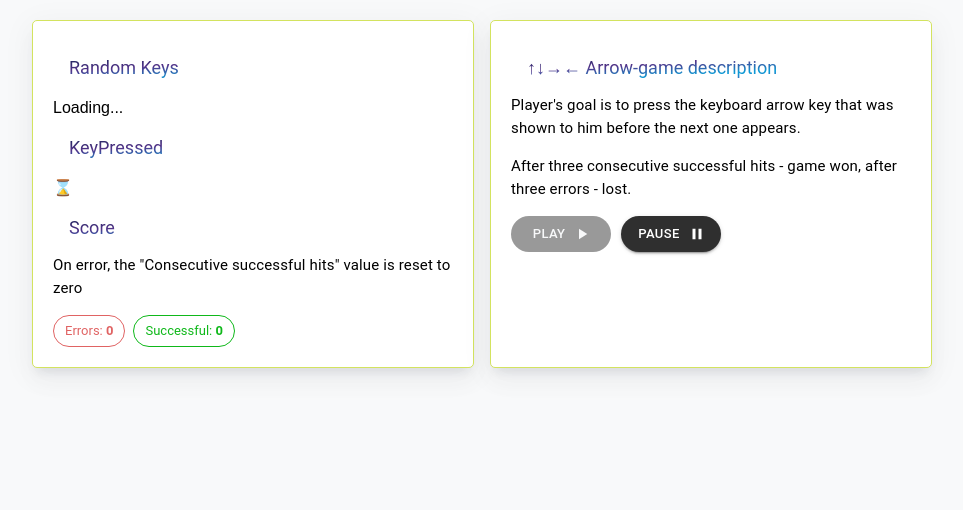
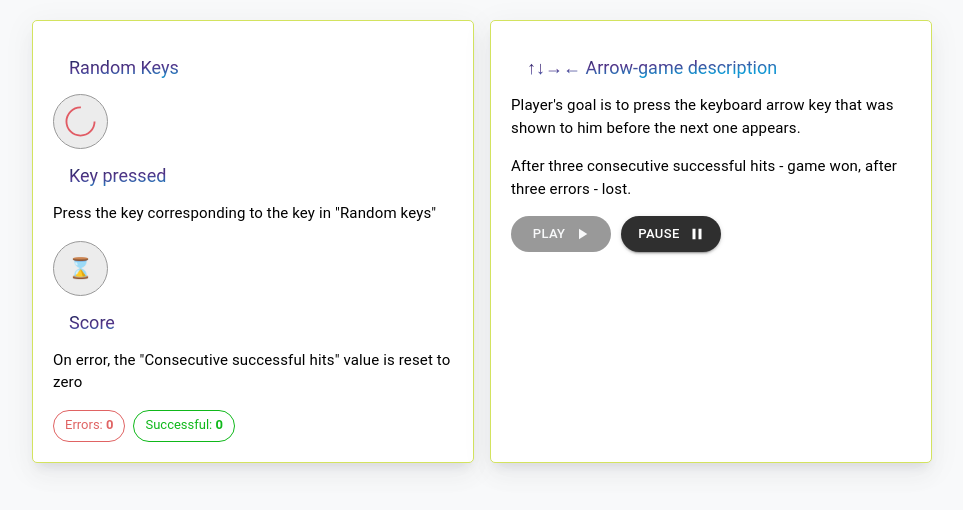
Before and after one commit to Emil-Haraiev/arrow-game, a React (Vite) app: page / in a window 1280 px wide. Both pictures are taken after a click on the button "PLAY". Shown: the top 510 px of the page, without its empty margins (158-1121 px from the left). Built offline with nearby package versions, Linux system fonts and the light colour scheme.

Commit message:
loader and arrow styles

```diff
--- /dev/null
+++ b/src/components/Playground/components/KeyPressed/KeyPressed.module.css
@@ -0,0 +1,18 @@
+.container {
+    margin-bottom: 10px;
+}
+.wrapper {
+    margin-top: var(--spacing-medium);
+    margin-bottom: var(--spacing-medium);
+}
+.icon {
+    display: inline-flex;
+    justify-content: center;
+    align-items: center;
+    width: 55px;
+    height: 55px;
+    font-size: 20px;
+    border: 1px solid var(--color-gray-medium);
+    border-radius: 50%;
+    background-color: var(--color-gray);
+}
--- a/src/components/Playground/components/KeyPressed/KeyPressed.tsx
+++ b/src/components/Playground/components/KeyPressed/KeyPressed.tsx
@@ -1,45 +1,56 @@
-import { useEffect, useCallback } from "react";
+import { useEffect, useCallback } from "react"
 import React from "react";
-import { useAppDispatch } from "../../../../app/hooks";
-import { setEnteredValue } from "../../store/slices";
-import { MAP_ARROW_CODES } from "../../constants";
-import { useKeyPressedElement } from "./hooks";
-import {TypographyHeader} from "../../../UI";
+import { useAppDispatch } from "../../../../app/hooks"
+import { setEnteredValue } from "../../store/slices"
+import { MAP_ARROW_CODES } from "../../constants"
+import { useKeyPressedElement } from "./hooks"
+import { TypographyHeader, TypographyText } from "../../../UI"
+
+import styles from "./KeyPressed.module.css"
 
 export interface IKeyPressedProps {
-  isTimerActive: boolean;
+  isTimerActive: boolean
 }
 
 const KeyPressed: React.FC<IKeyPressedProps> = (props) => {
-  const { isTimerActive } = props;
+  const { isTimerActive } = props
 
-  const keyPressedElement = useKeyPressedElement();
+  const keyPressedElement = useKeyPressedElement()
 
-  const dispatch = useAppDispatch();
+  const dispatch = useAppDispatch()
 
   const handleKeyDown = useCallback(
       (e: KeyboardEvent) => {
         if (MAP_ARROW_CODES.hasOwnProperty(e.key) && isTimerActive) {
-        dispatch(setEnteredValue(e.key));
+          dispatch(setEnteredValue(e.key))
         }
       },
       [dispatch, isTimerActive],
-  );
+  )
 
   useEffect(() => {
-    window.addEventListener("keydown", handleKeyDown);
+    window.addEventListener("keydown", handleKeyDown)
 
     return () => {
-      window.removeEventListener("keydown", handleKeyDown);
-    };
-  });
+      window.removeEventListener("keydown", handleKeyDown)
+    }
+  })
 
   return (
       <div>
-      <TypographyHeader>KeyPressed</TypographyHeader>
-      <span>{keyPressedElement}</span>
+        <TypographyHeader>Key pressed</TypographyHeader>
+
+        <div className={styles.container}>
+          <TypographyText>
+            Press the key corresponding to the key in "Random keys"
+          </TypographyText>
+
+          <div className={styles.wrapper}>
+            <span className={styles.icon}>{keyPressedElement}</span>
           </div>
-  );
-};
+        </div>
+      </div>
+  )
+}
 
-export default KeyPressed;
+export default KeyPressed
--- a/src/components/Playground/components/Modal/Modal.module.css
+++ b/src/components/Playground/components/Modal/Modal.module.css
@@ -12,6 +12,8 @@
     background-color: #fff;
     box-shadow: var(--box-shadow);
 }
+
+
 .modalSuccess {
     border: 1px solid var(--color-green);
     background-color: var(--color-green-light);
--- a/src/components/Playground/components/Modal/Modal.tsx
+++ b/src/components/Playground/components/Modal/Modal.tsx
@@ -31,7 +31,7 @@
                     isSuccessEndGame ? styles.modalSuccess : styles.modalUnsuccess,
                 )}
             >
-                <ResultMessage isSuccessEndGame={isSuccessEndGame} />
+                <ResultMessage  isSuccessEndGame={isSuccessEndGame} />
                 <Button onClick={handleClose} className={styles.button}>
                     Start New Game
                 </Button>
--- /dev/null
+++ b/src/components/Playground/components/Modal/components/ResultMessage/ResultMessage.module.css
@@ -0,0 +1,6 @@
+.wrapper {
+    margin-bottom: 20px;
+}
+.text {
+    text-align: center;
+}
--- a/src/components/Playground/components/Modal/components/ResultMessage/ResultMessage.tsx
+++ b/src/components/Playground/components/Modal/components/ResultMessage/ResultMessage.tsx
@@ -1,21 +1,27 @@
 import React from "react";
-
+import styles from './ResultMessage.module.css'
+import {TypographyText} from "../../../../../UI";
 export interface IResultMessageProps {
   isSuccessEndGame: boolean;
 }
 
+
 const ResultMessage: React.FC<IResultMessageProps> = (props) => {
   const { isSuccessEndGame } = props;
 
-  return isSuccessEndGame ? (
-    <span>
-      Congratulations! <br /> You win!
-    </span>
-  ) : (
-    <span>
-      My regrets. <br /> You have lost this game
-    </span>
-  );
+  return (
+      <div className={styles.wrapper}>
+          {isSuccessEndGame ? (
+              <TypographyText className={styles.text}>
+                  Congratulations! <br /> You win!
+              </TypographyText>
+          ) : (
+              <TypographyText className={styles.text}>
+                  My regrets. <br /> You have lost this game
+              </TypographyText>
+          )}
+      </div>
+  )
 };
 
 export default ResultMessage;
--- /dev/null
+++ b/src/components/Playground/components/RandomKeys/RandomKeys.module.css
@@ -0,0 +1,19 @@
+.wrapper {
+    display: flex;
+    align-items: center;
+    flex-wrap: wrap;
+    gap: 10px;
+    margin-top: var(--spacing-medium);
+    margin-bottom: var(--spacing-medium);
+}
+.icon {
+    display: inline-flex;
+    justify-content: center;
+    align-items: center;
+    width: 55px;
+    height: 55px;
+    font-size: 20px;
+    border: 1px solid var(--color-gray-medium);
+    border-radius: 50%;
+    background-color: var(--color-gray);
+}
--- a/src/components/Playground/components/RandomKeys/components/RandomArrows/RandomArrows.module.css
+++ b/src/components/Playground/components/RandomKeys/components/RandomArrows/RandomArrows.module.css
@@ -1,9 +1,8 @@
-.icon {
-  background-color: #e4e4e4;
-}
 .iconSuccess {
-  background-color: #4fd79a;
+  border: 1px solid var(--color-green);
+  background-color: var(--color-green-light);
 }
 .iconUnsuccess {
-  background-color: #d58b8b;
+  border: 1px solid var(--color-red-light);
+  background-color: var(--color-red-lighter);
 }
--- a/src/components/Playground/components/RandomKeys/components/RandomArrows/RandomArrows.tsx
+++ b/src/components/Playground/components/RandomKeys/components/RandomArrows/RandomArrows.tsx
@@ -1,34 +1,33 @@
-import styles from "./RandomArrows.module.css";
+import cn from "classnames"
 
-import { useAppSelector } from "../../../../../../app/hooks";
-import { IPlaygroundStepsState } from "../../../../store/types";
-import { MAP_ARROW_CODES } from "../../../../constants";
-import { IMapArrowCodes } from "../../../../types";
+import { useAppSelector } from "../../../../../../app/hooks"
+import { IPlaygroundStepsState } from "../../../../store/types"
+import { MAP_ARROW_CODES } from "../../../../constants"
+import { IMapArrowCodes } from "../../../../types"
+import React from "react";
+import stylesCommon from "../../RandomKeys.module.css"
+import styles from "./RandomArrows.module.css"
 
 const RandomArrows: React.FC = () => {
-  const state = useAppSelector((state) => state.playground);
+  const state = useAppSelector((state) => state.playground)
 
   const getStylesRandomKeys = (element: IPlaygroundStepsState): string => {
-    if (element.success) {
-      return styles.iconSuccess;
-    }
-
-    if (!element.success && element.success !== null) {
-      return styles.iconUnsuccess;
-    }
-
-    return styles.icon;
-  };
+    return cn(
+        element.success && true  && styles.iconSuccess,
+        !element.success && element.success !== null && styles.iconUnsuccess,
+        stylesCommon.icon,
+    )
+  }
 
   return (
-    <>
-      {state.steps.map((element) => (
-        <span key={element.step} className={getStylesRandomKeys(element)}>
+      <div className={stylesCommon.wrapper}>
+        {state.steps.map((element) => (
+            <span key={element.step} className={getStylesRandomKeys(element)}>
           {MAP_ARROW_CODES[element.currentValue as keyof IMapArrowCodes]}
         </span>
-      ))}
-    </>
-  );
-};
+        ))}
+      </div>
+  )
+}
 
-export default RandomArrows;
+export default RandomArrows
--- /dev/null
+++ b/src/components/Playground/components/RandomKeys/components/WelcomeText/WelcomeText.module.css
@@ -0,0 +1,4 @@
+.loader {
+    width: 70%;
+    height: 70%;
+}
--- a/src/components/Playground/components/RandomKeys/components/WelcomeText/WelcomeText.tsx
+++ b/src/components/Playground/components/RandomKeys/components/WelcomeText/WelcomeText.tsx
@@ -1,19 +1,31 @@
+import { TypographyText } from "../../../../../UI"
+import loader from "./img/loader.svg"
+
+import stylesCommon from "../../RandomKeys.module.css"
+import styles from "./WelcomeText.module.css"
+import React from "react";
 export interface IWelcomeTextProps {
-  isTimerActive: boolean;
+  isTimerActive: boolean
 }
 
 const WelcomeText: React.FC<IWelcomeTextProps> = (props) => {
-  const { isTimerActive } = props;
+  const { isTimerActive } = props
 
   if (isTimerActive) {
-    return <span>Loading...</span>;
+    return (
+        <div className={stylesCommon.wrapper}>
+        <span className={stylesCommon.icon}>
+          <img className={styles.loader} src={loader} alt="Loader" />
+        </span>
+        </div>
+    )
   }
 
   return (
-    <span>
-      Press "Play" to start the game and wait for the first arrow to appear
-    </span>
-  );
-};
+      <TypographyText>
+        Press "Play" to start the game and wait for the first arrow to appear
+      </TypographyText>
+  )
+}
 
-export default WelcomeText;
+export default WelcomeText
```
Also changed, not shown: src/components/Playground/components/RandomKeys/components/WelcomeText/img/loader.svg (added). Lines whose indentation alone changed are shown as unchanged.
